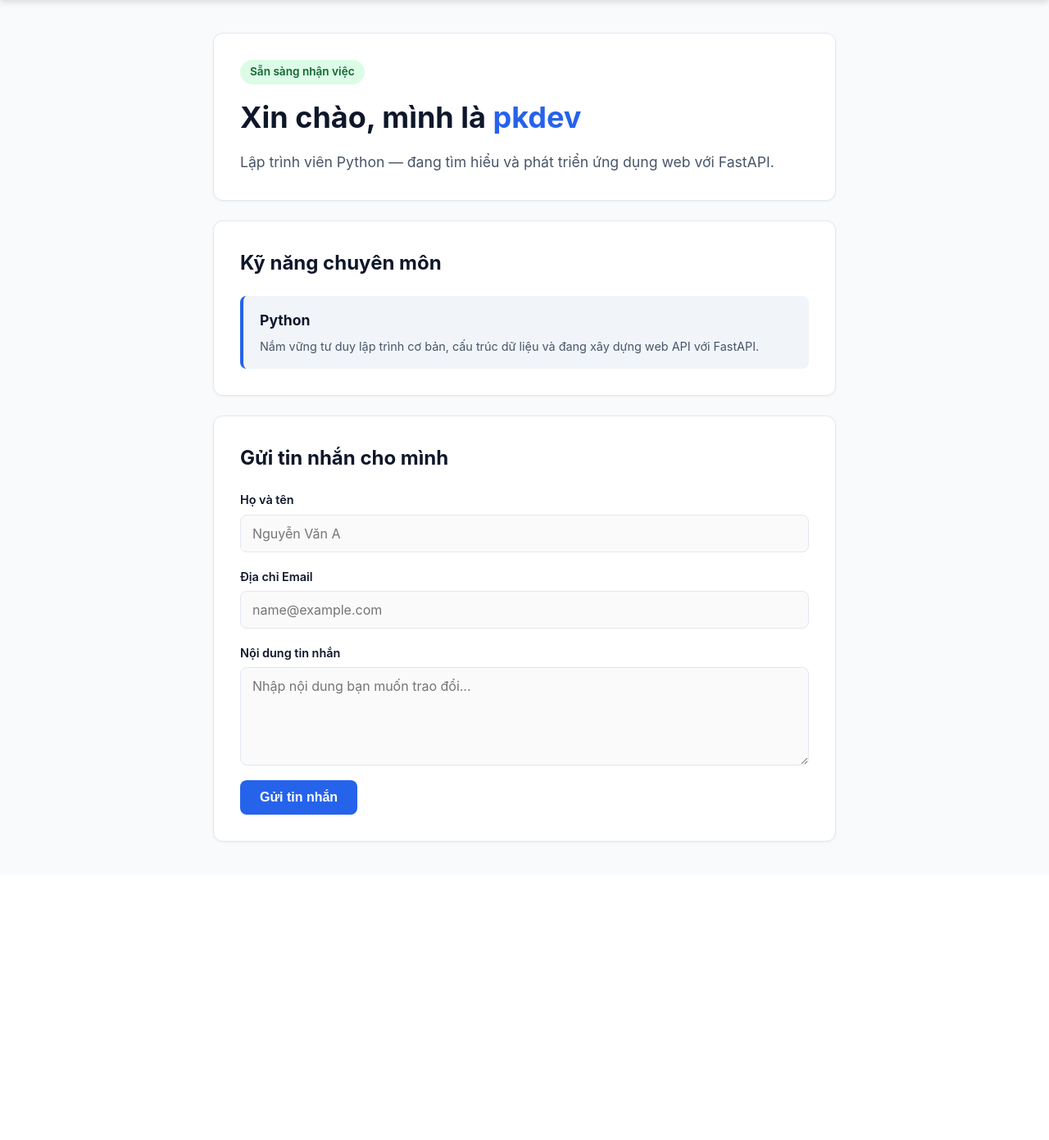
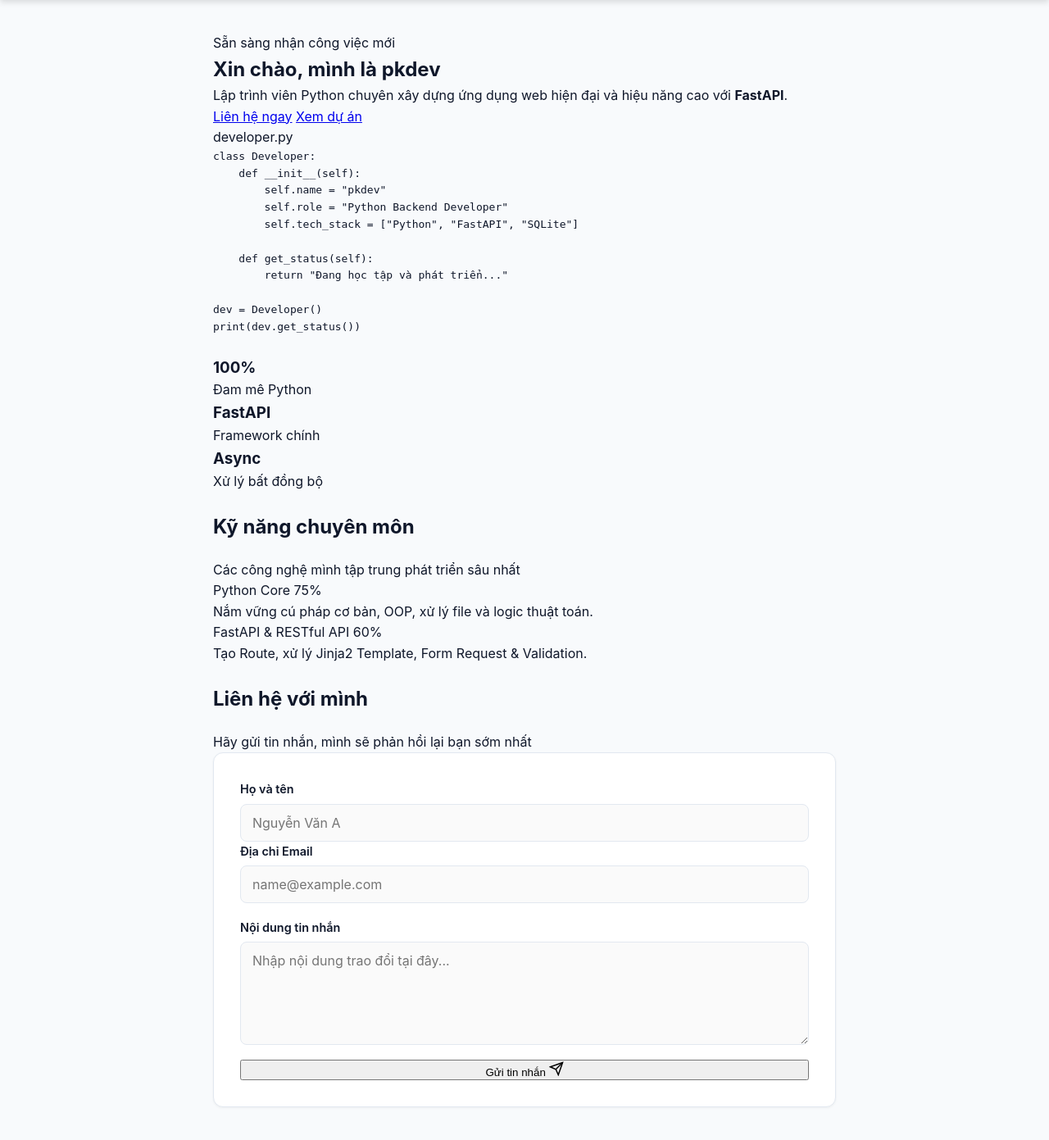
Before and after one commit to pkdev-en/bro-wth, a FastAPI app: page / in a window 1280 px wide. Shown: the part 64-1455 px from the top of the page at 82% size. Before the commit the page ends 1092 px from the top, so only its background shows below. Run offline with FastAPI, Linux system fonts and the light colour scheme.

Commit message:
Update index.html

```diff
--- a/templates/index.html
+++ b/templates/index.html
@@ -1,30 +1,110 @@
 {% extends "base.html" %}
 
-{% block title %}Giới thiệu — pkdev{% endblock %}
+{% block title %}Trang chủ — pkdev{% endblock %}
 
 {% block content %}
-    <!-- Thẻ Hero / Giới thiệu -->
-    <section class="card hero-card" id="about">
-        <span class="badge">Sẵn sàng nhận việc</span>
-        <h1>Xin chào, mình là <span class="highlight">pkdev</span></h1>
-        <p class="subtitle">Lập trình viên Python — đang tìm hiểu và phát triển ứng dụng web với FastAPI.</p>
-    </section>
+<!-- HERO SECTION -->
+<section class="hero-container">
+    <div class="hero-content">
+        <div class="status-pill">
+            <span class="status-dot"></span> Sẵn sàng nhận công việc mới
+        </div>
+        <h1 class="hero-title">
+            Xin chào, mình là <span class="gradient-text">pkdev</span>
+        </h1>
+        <p class="hero-subtitle">
+            Lập trình viên Python chuyên xây dựng ứng dụng web hiện đại và hiệu năng cao với <strong>FastAPI</strong>.
+        </p>
+        <div class="hero-actions">
+            <a href="#contact" class="btn btn-primary">Liên hệ ngay</a>
+            <a href="#projects" class="btn btn-outline">Xem dự án</a>
+        </div>
+    </div>
 
-    <!-- Thẻ Kỹ năng -->
-    <section class="card" id="skills">
-        <h2>Kỹ năng chuyên môn</h2>
-        <div class="skill-grid">
-            <div class="skill-item">
-                <h3>Python</h3>
-                <p>Nắm vững tư duy lập trình cơ bản, cấu trúc dữ liệu và đang xây dựng web API với FastAPI.</p>
+    <!-- Cột phải: Terminal Window Mô phỏng -->
+    <div class="hero-terminal">
+        <div class="terminal-header">
+            <span class="dot red"></span>
+            <span class="dot yellow"></span>
+            <span class="dot green"></span>
+            <span class="terminal-title">developer.py</span>
+        </div>
+        <div class="terminal-body">
+            <pre><code><span class="code-keyword">class</span> <span class="code-class">Developer</span>:
+    <span class="code-keyword">def</span> <span class="code-func">__init__</span>(self):
+        self.name = <span class="code-str">"pkdev"</span>
+        self.role = <span class="code-str">"Python Backend Developer"</span>
+        self.tech_stack = [<span class="code-str">"Python"</span>, <span class="code-str">"FastAPI"</span>, <span class="code-str">"SQLite"</span>]
+
+    <span class="code-keyword">def</span> <span class="code-func">get_status</span>(self):
+        <span class="code-keyword">return</span> <span class="code-str">"Đang học tập và phát triển..."</span>
+
+dev = Developer()
+print(dev.get_status())</code></pre>
         </div>
     </div>
 </section>
 
-    <!-- Thẻ Form liên hệ -->
-    <section class="card" id="contact">
-        <h2>Gửi tin nhắn cho mình</h2>
-        <form action="/contact" method="POST">
+<!-- QUICK STATS -->
+<section class="stats-grid">
+    <div class="stat-card">
+        <h3>100%</h3>
+        <p>Đam mê Python</p>
+    </div>
+    <div class="stat-card">
+        <h3>FastAPI</h3>
+        <p>Framework chính</p>
+    </div>
+    <div class="stat-card">
+        <h3>Async</h3>
+        <p>Xử lý bất đồng bộ</p>
+    </div>
+</section>
+
+<!-- KỸ NĂNG CÓ THANH TIẾN ĐỘ -->
+<section class="section-block" id="skills">
+    <div class="section-header">
+        <h2>Kỹ năng chuyên môn</h2>
+        <p>Các công nghệ mình tập trung phát triển sâu nhất</p>
+    </div>
+
+    <div class="skills-wrapper">
+        <!-- Skill Item: Python -->
+        <div class="skill-card">
+            <div class="skill-info">
+                <span class="skill-name">Python Core</span>
+                <span class="skill-percent">75%</span>
+            </div>
+            <div class="progress-bar">
+                <div class="progress-fill" style="width: 75%;"></div>
+            </div>
+            <p class="skill-desc">Nắm vững cú pháp cơ bản, OOP, xử lý file và logic thuật toán.</p>
+        </div>
+
+        <!-- Skill Item: FastAPI -->
+        <div class="skill-card">
+            <div class="skill-info">
+                <span class="skill-name">FastAPI & RESTful API</span>
+                <span class="skill-percent">60%</span>
+            </div>
+            <div class="progress-bar">
+                <div class="progress-fill" style="width: 60%;"></div>
+            </div>
+            <p class="skill-desc">Tạo Route, xử lý Jinja2 Template, Form Request & Validation.</p>
+        </div>
+    </div>
+</section>
+
+<!-- FORM LIÊN HỆ GIAO DIỆN MỚI -->
+<section class="section-block" id="contact">
+    <div class="section-header">
+        <h2>Liên hệ với mình</h2>
+        <p>Hãy gửi tin nhắn, mình sẽ phản hồi lại bạn sớm nhất</p>
+    </div>
+
+    <div class="card form-card">
+        <form action="/contact" method="POST" class="custom-form">
+            <div class="form-row">
                 <div class="form-group">
                     <label for="name">Họ và tên</label>
                     <input type="text" id="name" name="name" placeholder="Nguyễn Văn A" required>
@@ -34,13 +114,18 @@
                     <label for="email">Địa chỉ Email</label>
                     <input type="email" id="email" name="email" placeholder="name@example.com" required>
                 </div>
+            </div>
 
             <div class="form-group">
                 <label for="message">Nội dung tin nhắn</label>
-                <textarea id="message" name="message" placeholder="Nhập nội dung bạn muốn trao đổi..." required></textarea>
+                <textarea id="message" name="message" rows="5" placeholder="Nhập nội dung trao đổi tại đây..." required></textarea>
             </div>
 
-            <button type="submit" class="btn-submit">Gửi tin nhắn</button>
+            <button type="submit" class="btn btn-primary btn-full">
+                Gửi tin nhắn
+                <svg width="18" height="18" viewBox="0 0 24 24" fill="none" stroke="currentColor" stroke-width="2"><line x1="22" y1="2" x2="11" y2="13"></line><polygon points="22 2 15 22 11 13 2 9 22 2"></polygon></svg>
+            </button>
         </form>
+    </div>
 </section>
 {% endblock %}
```
Lines whose indentation alone changed are shown as unchanged.
